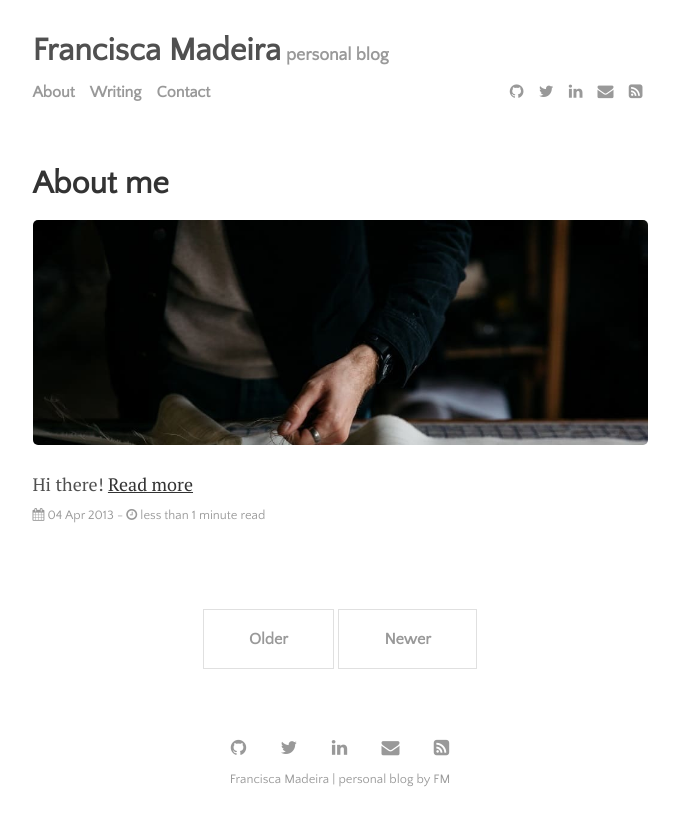
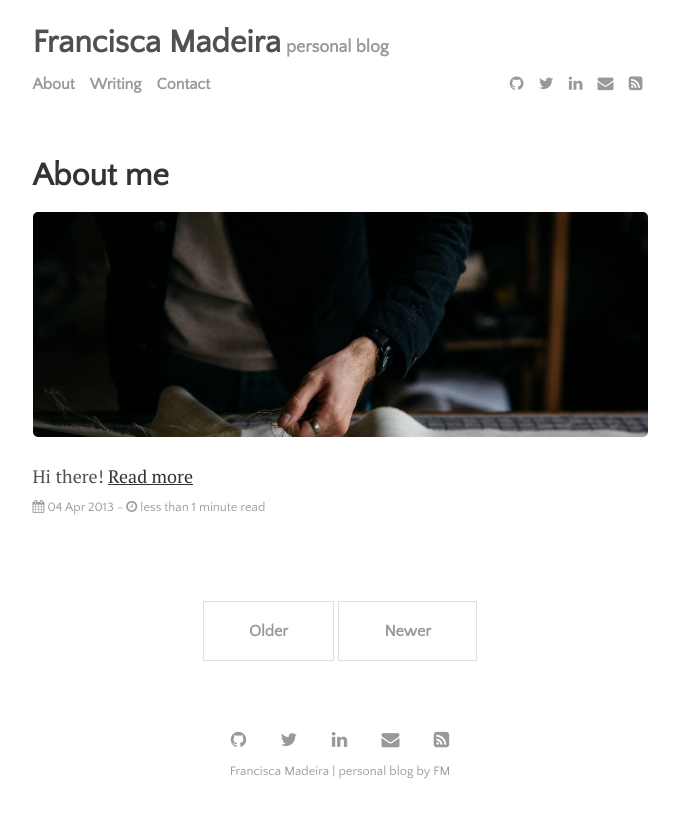
Before and after one commit to franciscaalvarezm/franciscaalvarezm.github.io, a Jekyll site: the page built from index.html, in a window 1280 px wide. Shown: the top 826 px of the page, without its empty margins (300-979 px from the left). Built offline with Jekyll 4.4.1, drawn with Linux system fonts in a browser that asks for light colours; the list of posts is cut into pages by our own code.

Commit message:
change margin

```diff
--- a/_sass/_base.scss
+++ b/_sass/_base.scss
@@ -7,7 +7,11 @@ body {
   font-size: 18px;
   color: $body-color;
   line-height: 1.75rem;
+  margin: 0;
+  width: 100%;
 }
+
+
 
 @media (max-width: $elements-responsive-width) {
   body {
--- a/assets/css/main.scss
+++ b/assets/css/main.scss
@@ -15,7 +15,7 @@ $dark-gray-color:        #333;
 $light-gray-color:       #999;
 $extra-light-gray-color: #ccc;
 
-$container-responsive-width: 7px;
+$container-responsive-width: 768px;
 $elements-responsive-width:  30em;
 
 $icon-transition-time: .5s;
```
